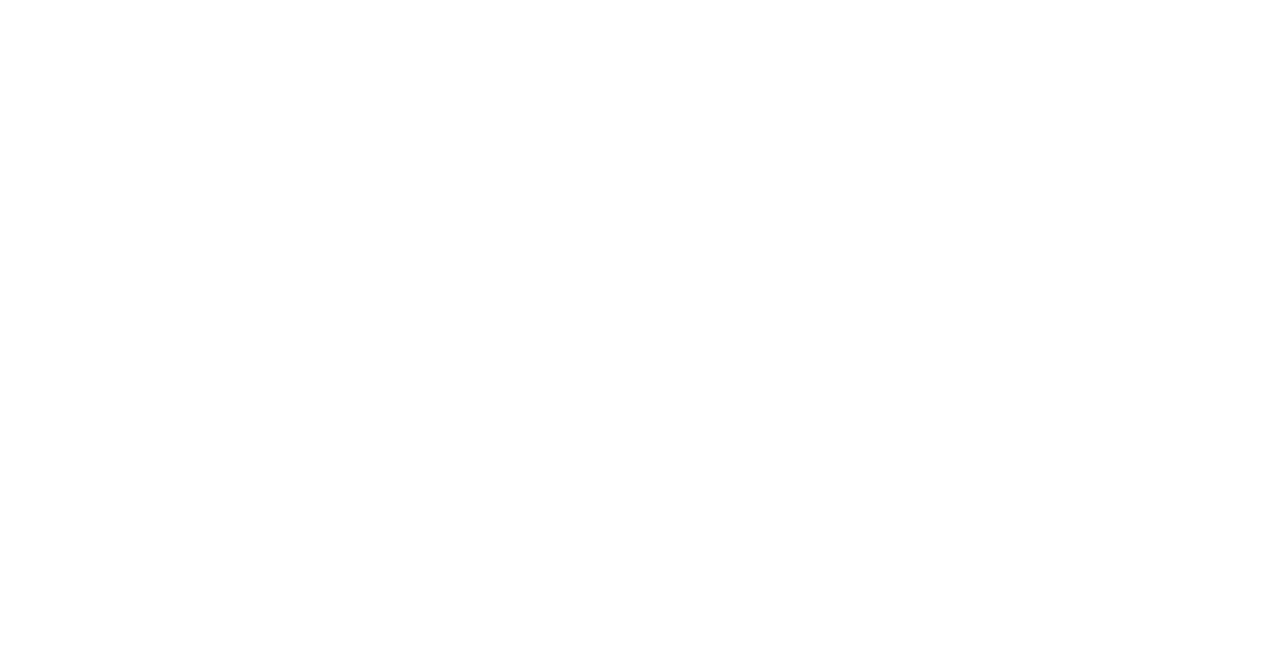
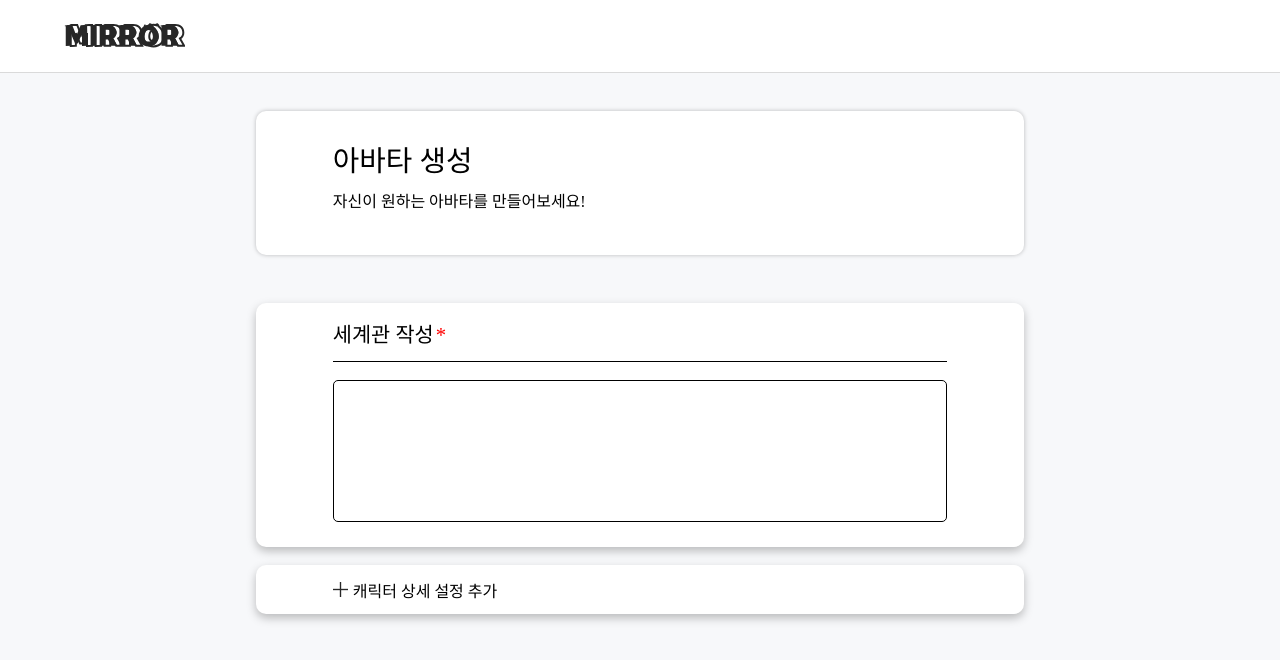
Before and after one commit to UH-HackerTon-18/Hack-Frontend, a React (Create React App) app: page / in a window 1280 px wide. Shown: the top 660 px of the page. Built offline with nearby package versions, Linux system fonts and the light colour scheme.

Commit message:
FEAT : add TextBox

```diff
--- a/src/App.js
+++ b/src/App.js
@@ -1,5 +1,13 @@
+import Header from 'components/Header';
+import CreateAvatar from 'components/CreateAvatar';
+
 function App() {
-  return <></>;
+  return (
+    <>
+      <Header />
+      <CreateAvatar />
+    </>
+  );
 }
 
 export default App;
--- a/src/components/CreateAvatar/index.jsx
+++ b/src/components/CreateAvatar/index.jsx
@@ -1,6 +1,10 @@
+import React from 'react';
 import * as S from './style';
+import plusIcon from 'assets/plusBtn.svg';
 
 const CreateAvartar = () => {
+  const [isOpen, setIsOpen] = React.useState(false);
+
   return (
     <S.Container>
       <S.AnswerWrapper>
@@ -10,6 +14,36 @@
             <>자신이 원하는 아바타를 만들어보세요!</>
           </S.MainTitle>
         </S.MainTitleWrapper>
+        <S.WorldTypeWrapper>
+          <S.WorldTypeBox>
+            <S.WorldTypeTitle>
+              세계관 작성<S.Star>*</S.Star>
+            </S.WorldTypeTitle>
+            <S.WorldTextInputWrapper>
+              <S.InputText />
+            </S.WorldTextInputWrapper>
+          </S.WorldTypeBox>
+        </S.WorldTypeWrapper>
+        {isOpen ? (
+          <S.CharacterInfo>
+            <S.CharacterMainTitleWrapper>
+              <S.CharacterTitle>sdf</S.CharacterTitle>
+            </S.CharacterMainTitleWrapper>
+          </S.CharacterInfo>
+        ) : (
+          <S.PlusTextWrapper>
+            <S.PlusText>
+              <S.PlusImg
+                src={plusIcon}
+                alt=''
+                onClick={() => {
+                  setIsOpen(true);
+                }}
+              />
+              <S.Option>캐릭터 상세 설정 추가</S.Option>
+            </S.PlusText>
+          </S.PlusTextWrapper>
+        )}
       </S.AnswerWrapper>
     </S.Container>
   );
--- a/src/components/CreateAvatar/style.js
+++ b/src/components/CreateAvatar/style.js
@@ -4,14 +4,13 @@
 export const Container = styled.div`
   width: 100%;
   background-color: ${color[100]};
-  height: 100%;
 `;
 
 export const AnswerWrapper = styled.div`
   width: 60%;
   min-height: 91vh;
   margin: 0 auto;
-  padding-top: 38px;
+  padding: 38px 0 72px;
 `;
 
 export const MainTitleWrapper = styled.div`
@@ -20,7 +19,6 @@
   box-shadow: 0px 0px 4px 0px rgba(0, 0, 0, 0.25);
   width: 100%;
   height: 18vh;
-  /* margin-top: 38px; */
   flex-shrink: 0;
 `;
 
@@ -42,3 +40,111 @@
 export const SubTitle = styled.div`
   font-size: 1.125rem;
 `;
+
+export const WorldTypeWrapper = styled.div`
+  width: 100%;
+  height: 30.5vh;
+  flex-shrink: 0;
+  border-radius: 10px;
+  background: #fff;
+  box-shadow: 0px 4px 10px 0px rgba(0, 0, 0, 0.25);
+  margin-top: 48px;
+  display: flex;
+  justify-content: center;
+  align-items: center;
+`;
+
+export const WorldTypeBox = styled.div`
+  width: 80%;
+  height: 28vh;
+  flex-shrink: 0;
+  display: flex;
+  flex-direction: column;
+`;
+
+export const WorldTypeTitle = styled.div`
+  width: 100%;
+  height: 5vh;
+  border-bottom: 1px solid black;
+  display: flex;
+  align-items: center;
+  font-size: 1.3rem;
+  padding-bottom: 0.5rem;
+`;
+
+export const Star = styled.span`
+  margin: 3.5px 0 0 2px;
+  color: red;
+`;
+
+export const WorldTextInputWrapper = styled.div`
+  width: 100%;
+  min-height: 20vh;
+  display: flex;
+  align-items: flex-end;
+`;
+
+export const InputText = styled.textarea`
+  width: 100%;
+  height: 15vh;
+  border: 1px solid black;
+  border-radius: 5px;
+  resize: none;
+  padding: 10px;
+`;
+
+export const PlusTextWrapper = styled.div`
+  width: 100%;
+  height: 49px;
+  flex-shrink: 0;
+  margin-top: 18px;
+  border-radius: 10px;
+  box-shadow: 0px 4px 10px 0px rgba(0, 0, 0, 0.25);
+  display: flex;
+  align-items: center;
+  justify-content: center;
+  background-color: white;
+`;
+
+export const PlusText = styled.div`
+  width: 80%;
+  min-height: 4vh;
+  margin: 0 auto;
+  display: flex;
+  align-items: center;
+`;
+
+export const PlusImg = styled.img`
+  width: 15px;
+  height: 15px;
+  cursor: pointer;
+`;
+
+export const Option = styled.div`
+  margin-left: 5px;
+`;
+
+export const CharacterInfo = styled.div`
+  width: 100%;
+  height: 1445px;
+  flex-shrink: 0;
+  border-radius: 10px;
+  box-shadow: 0px 4px 10px 0px rgba(0, 0, 0, 0.25);
+  margin-top: 47px;
+  background-color: white;
+`;
+
+export const CharacterMainTitleWrapper = styled.div`
+  width: 100%;
+  height: 13vh;
+`;
+
+export const CharacterTitle = styled.div`
+  width: 80%;
+  height: 12vh;
+  margin: 0 auto;
+  background-color: blue;
+  border-bottom: 1px solid black;
+  display: flex;
+  flex-direction: column;
+`;
--- a/src/styles/globalStyle.js
+++ b/src/styles/globalStyle.js
@@ -12,6 +12,7 @@
   border: none;
 	outline: none;
 }
+
 `;
 
 export default GlobalStyle;
```
Also changed, not shown: src/assets/plusBtn.svg (added).
